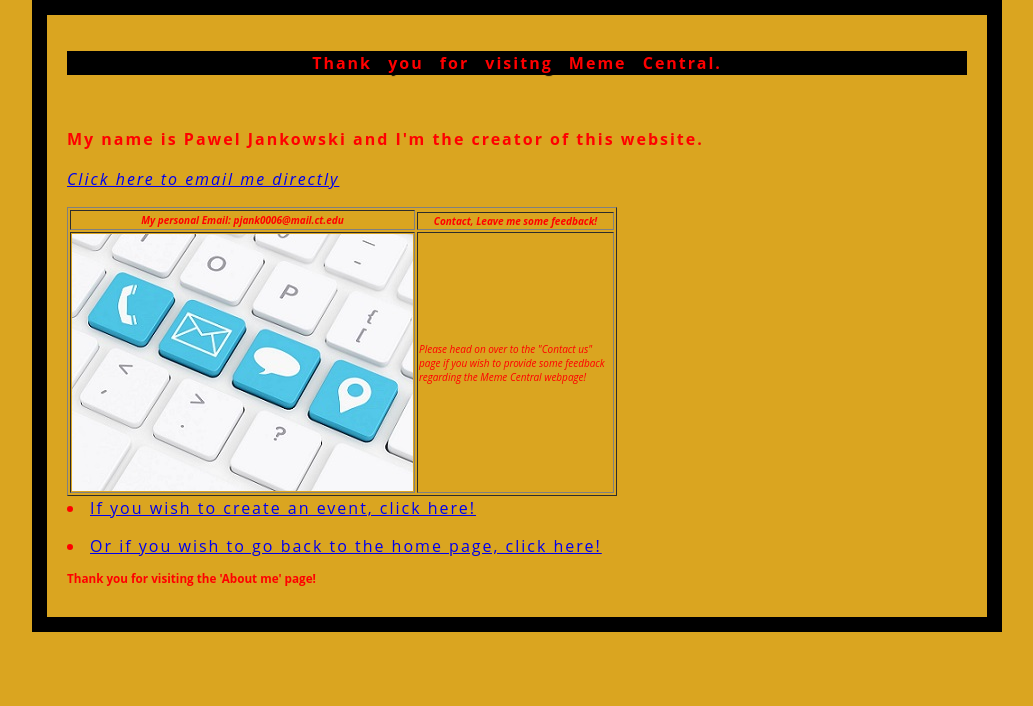
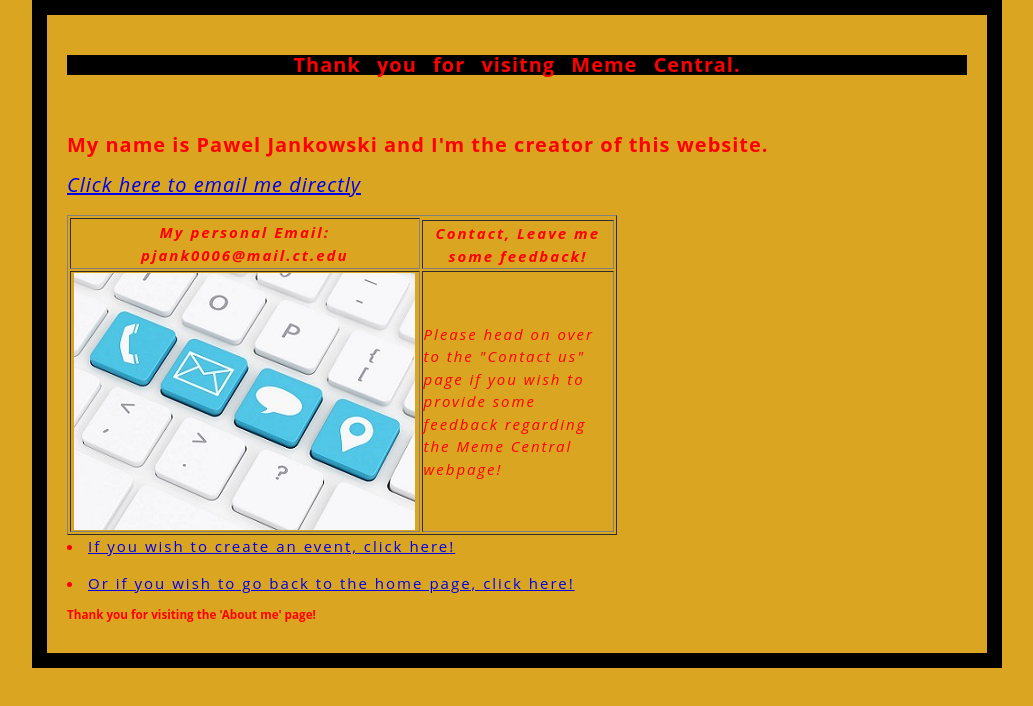
Before and after one commit to pjankowski94/html, a plain HTML site: page docs/About.html in a window 1280 px wide. Shown: the whole page, without its empty margins (123-1156 px from the left). Drawn offline with Linux system fonts and the light colour scheme.

Commit message:
Update About.html

```diff
--- a/docs/About.html
+++ b/docs/About.html
@@ -10,8 +10,14 @@ h1 {
   font-size: 60px;
   text-align: center;
 }
-p, li {
-  font-size: 16px;
+p {
+  font-size: 20px;
+  line-height: 1;
+  letter-spacing: 1px;
+
+  }
+td, th, li {
+  font-size: 15px;
   line-height: 1.5;
   letter-spacing: 2px;
 }
@@ -29,7 +35,6 @@ h1 {
   margin: 0;
   padding: 20px 0;
   color: #f22c3f;
-  text-shadow: 3px 3px 1px black;
 }
 img {
   display: block;
```
